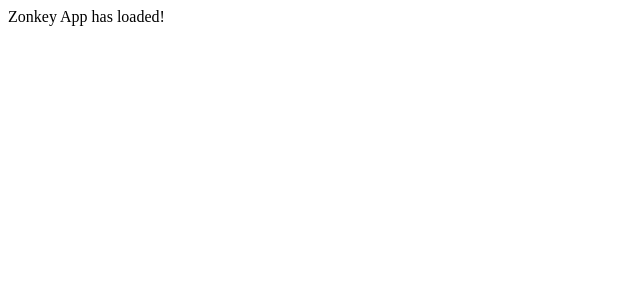
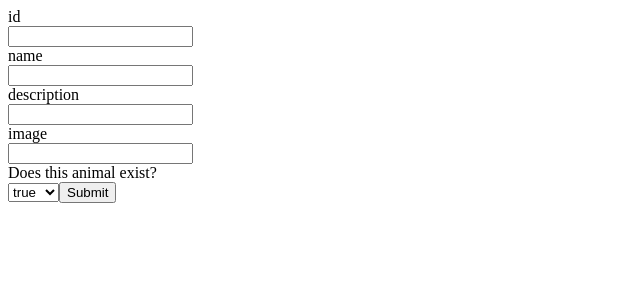
Before and after one commit to jonfu86/zonkey, a React app: page / in a window 1280 px wide. Shown: the top 300 px of the page, without its empty margins (0-640 px from the left). Built offline with nearby package versions, Linux system fonts and the light colour scheme; the HTML template or start-up script is replaced by a standard one.

Commit message:
updating app

```diff
--- a/client/src/components/App.jsx
+++ b/client/src/components/App.jsx
@@ -1,21 +1,24 @@
 import React from 'react';
 import axios from 'axios';
 import style from './styles.css';
+
+import Form from './Form/Form.jsx';
 
 export default class App extends React.Component {
   constructor(props) {
     super(props);
     this.state = {
-
-
+      page: 'start',
+      animal: undefined,
     };
 
+    this.getAnimal = this.getAnimal.bind(this);
+    this.addAnimal = this.addAnimal.bind(this);
   }
 
   componentDidMount() {
 
   }
-
 
   getAnimal(id) {
     axios.get(`/animal/${id}`)
@@ -29,15 +32,22 @@ export default class App extends React.Component {
       });
   }
 
+  addAnimal(animal) {
+    axios.post('/animal', animal)
+      .then((response) => {
+        console.log(response);
+      })
+      .catch((error) => {
+        console.log('ERROR: ');
+      });
+  }
 
   render() {
     const {
 
     } = this.state;
     return (
-      <div className={style.app}>
-       Zonkey App has loaded!
-      </div>
+      <Form addAnimal={this.addAnimal} />
     );
   }
 }
--- /dev/null
+++ b/client/src/components/Form/Form.jsx
@@ -0,0 +1,52 @@
+import React from 'react';
+import style from './styles.css';
+
+export default class Form extends React.Component {
+  constructor(props) {
+    super(props);
+    this.state = {
+      id: undefined,
+      name: undefined,
+      description: undefined,
+      image: undefined,
+      real: true,
+    };
+    this.handleSubmit = this.handleSubmit.bind(this);
+    this.handleChange = this.handleChange.bind(this);
+  }
+
+  handleChange(e) {
+    this.setState(
+      {
+        [e.target.id]: e.target.value
+      }
+    )
+  }
+
+  handleSubmit(e) {
+    const { addAnimal } = this.props;
+    addAnimal(this.state);
+  }
+
+
+  render() {
+    return (
+      <div className={style.form}>
+        <label>id</label>
+        <input id="id" type="text" onChange={this.handleChange} />
+        <label>name</label>
+        <input id="name" type="text" onChange={this.handleChange} />
+        <label>description</label>
+        <input id="description" type="text" onChange={this.handleChange} />
+        <label>image</label>
+        <input id="image" type="text" onChange={this.handleChange} />
+        <label>Does this animal exist?</label>
+        <select id="real" type="text" onChange={this.handleChange} >
+          <option value="true">true</option>
+          <option value="false">false</option>
+        </select>
+        <button type="button" onClick={this.handleSubmit}>Submit</button>
+      </div>
+    );
+  }
+}
--- /dev/null
+++ b/client/src/components/Form/styles.css
@@ -0,0 +1,3 @@
+.form > label{
+  display:block;
+}
--- a/database/index.js
+++ b/database/index.js
@@ -29,7 +29,7 @@ const addAnimal = (animal) => {
     upsert: true,
   })
     .catch((err) => {
-      console.error(err);
+      console.error(err, 'error?');
     });
 };
 
--- a/package.json
+++ b/package.json
@@ -45,11 +45,14 @@
     "enzyme-adapter-react-16": "^1.15.5",
     "eslint": "^7.10.0",
     "eslint-config-airbnb": "^18.2.0",
+    "eslint-config-prettier": "^6.15.0",
     "eslint-plugin-import": "^2.22.0",
     "eslint-plugin-jsx-a11y": "^6.3.1",
+    "eslint-plugin-prettier": "^3.1.4",
     "eslint-plugin-react": "^7.21.2",
     "eslint-plugin-react-hooks": "^4.1.2",
     "jest": "^26.4.2",
+    "prettier": "^2.1.2",
     "react-test-renderer": "^16.13.1",
     "style-loader": "^1.2.1",
     "webpack": "^4.44.2",
```
Also changed, not shown: client/src/index.jsx (+10 -0 lines), .eslintrc.json, 1 other file (tests, documents, lock files or other folders).
